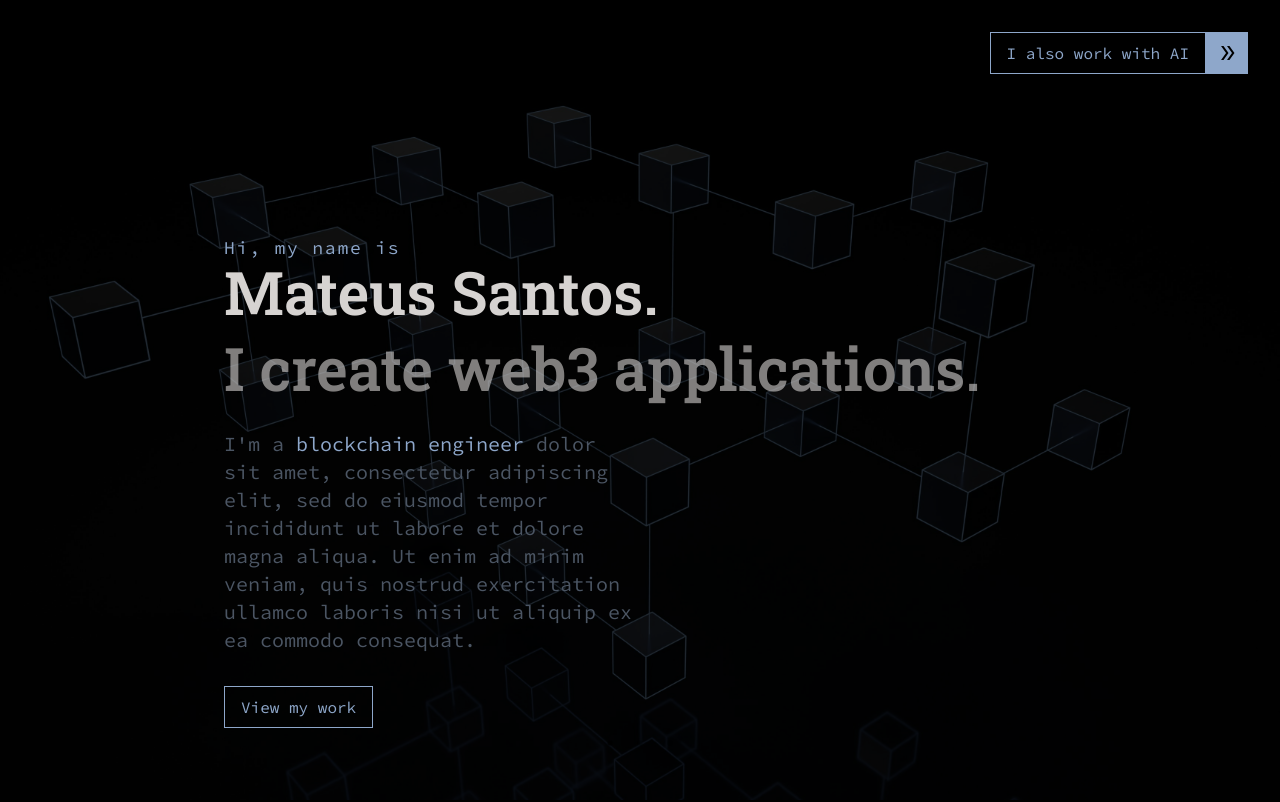
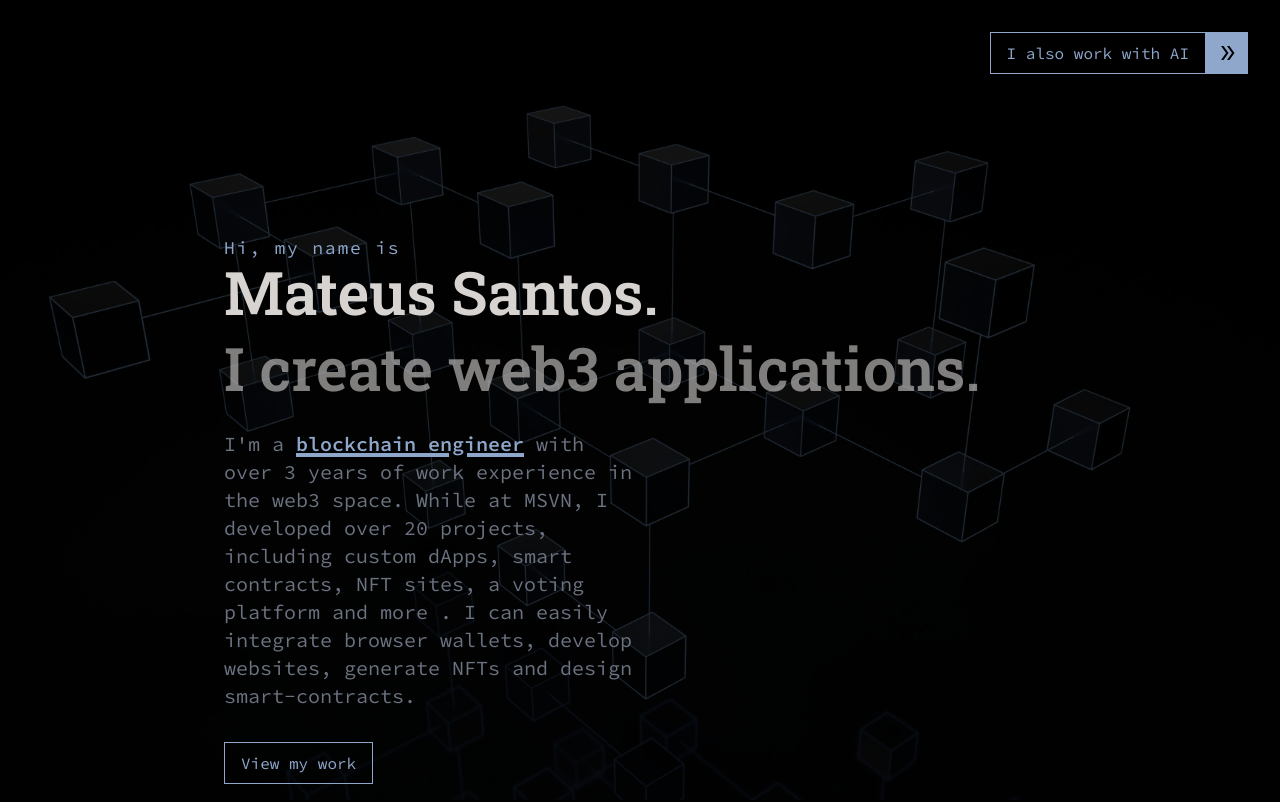
Before and after one commit to mateusap1/mateusap1.github.io, a React (Create React App) app: page / in a window 1280 px wide. Shown: the top 802 px of the page. Built offline with nearby package versions, Linux system fonts and the light colour scheme.

Commit message:
finished text for web3

```diff
--- a/src/components/Presentation.tsx
+++ b/src/components/Presentation.tsx
@@ -7,7 +7,7 @@ type PresentationProps = {
 export default ({ title, description, onViewMyWork }: PresentationProps) => {
   return (
     <div>
-      <span className="text-lg tracking-widest text-[#8EA7CA]">
+      <span className="text-lg tracking-widest text-offblue">
         Hi, my name is
       </span>
       <div className="w-full flex flex-col gap-8">
@@ -15,10 +15,10 @@ export default ({ title, description, onViewMyWork }: PresentationProps) => {
           <span className="">Mateus Santos.</span>
           <span className="opacity-60">{title}</span>
         </div>
-        <div className="w-1/2 flex flex-col text-xl">{description}</div>
+        <div className="w-1/2 flex flex-col text-xl text-gray-500">{description}</div>
         <button
           onClick={onViewMyWork}
-          className="w-fit px-4 py-2 border border-[#8EA7CA] text-[#8EA7CA] hover:opacity-75"
+          className="w-fit px-4 py-2 border border-offblue text-offblue hover:opacity-75"
         >
           View my work
         </button>
--- a/src/components/ProjectItem.tsx
+++ b/src/components/ProjectItem.tsx
@@ -1,12 +1,12 @@
 export default () => {
   return (
-    <div className="w-80 h-80 gap-4 flex flex-col border-2 border-[#8EA7CA] rounded-lg">
+    <div className="w-80 h-80 gap-4 flex flex-col border-2 border-offblue rounded-lg">
       <div className="px-8 pt-4 flex justify-between">
         <img className="w-8" src="assets/icons/folder.svg" />
 
         <img className="w-4" src="assets/icons/github.svg" />
       </div>
-      <div className="px-8 pb-4 pt-4 h-full flex flex-col gap-4 border-t-2 border-[#8EA7CA] hover:bg-[#8EA7CA] hover:cursor-pointer transition duration-150 ease-in-out">
+      <div className="px-8 pb-4 pt-4 h-full flex flex-col gap-4 border-t-2 border-offblue hover:bg-offblue hover:cursor-pointer transition duration-150 ease-in-out">
         <div className="flex flex-col gap-2 h-full">
           <span className="font-title font-bold text-xl">
             Integrating Algolia Search with WordPress Multisite
--- a/src/pages/Home.tsx
+++ b/src/pages/Home.tsx
@@ -1,4 +1,10 @@
-import { useState, useEffect, useRef, MutableRefObject } from "react";
+import {
+  useState,
+  useEffect,
+  useRef,
+  MutableRefObject,
+  ReactNode,
+} from "react";
 
 import Slider from "react-slick";
 
@@ -13,6 +19,16 @@ const backgrounds = [
   "/assets/bgai.jpg",
   "/assets/bgweb3.jpg",
 ];
+
+type BProps = {
+  children: ReactNode;
+};
+
+const B = ({ children }: BProps) => (
+  <span className="text-offblue font-semibold underline decoration-4">
+    {children}
+  </span>
+);
 
 type RoleSliderProps = {
   onChange: (idx: number) => void;
@@ -38,25 +54,28 @@ const RoleSlider = ({ onChange, onViewMyWork }: RoleSliderProps) => {
       <Presentation
         title="I create web3 applications."
         description={
-          <span className="text-xl text-gray-600">
-            I'm a <span className="text-[#8EA7CA]">blockchain engineer</span>{" "}
-            dolor sit amet, consectetur adipiscing elit, sed do eiusmod tempor
-            incididunt ut labore et dolore magna aliqua. Ut enim ad minim
-            veniam, quis nostrud exercitation ullamco laboris nisi ut aliquip ex
-            ea commodo consequat.
+          <span className="">
+            I'm a <B>blockchain engineer</B> with over 3 years of work
+            experience in the web3 space. While at MSVN, I developed over 20
+            projects, including custom dApps, smart contracts,{" "}
+            NFT sites, a voting platform and more . I can easily
+            integrate browser wallets, develop websites, generate NFTs and
+            design smart-contracts.
           </span>
         }
         onViewMyWork={() => onViewMyWork(0)}
       />
       <Presentation
-        title="I work with AI."
+        title="I work with data & AI."
         description={
-          <span className="text-xl text-gray-600">
-            I'm a <span className="text-[#8EA7CA]">blockchain engineer</span>{" "}
+          <span>
+            I'm a <span className="text-offblue">blockchain engineer</span>{" "}
             dolor sit amet, consectetur adipiscing elit, sed do eiusmod tempor
             incididunt ut labore et dolore magna aliqua. Ut enim ad minim
             veniam, quis nostrud exercitation ullamco laboris nisi ut aliquip ex
-            ea commodo consequat.
+            ea commodo consequat. My focus is high-quality mantainable code
+            while still being able to deliver things quickly by making use of
+            proper sofware engineering practices.
           </span>
         }
         onViewMyWork={() => onViewMyWork(1)}
@@ -64,8 +83,8 @@ const RoleSlider = ({ onChange, onViewMyWork }: RoleSliderProps) => {
       <Presentation
         title="I create web3 applications."
         description={
-          <span className="text-xl text-gray-600">
-            I'm a <span className="text-[#8EA7CA]">blockchain engineer</span>{" "}
+          <span>
+            I'm a <span className="text-offblue">blockchain engineer</span>{" "}
             dolor sit amet, consectetur adipiscing elit, sed do eiusmod tempor
             incididunt ut labore et dolore magna aliqua. Ut enim ad minim
             veniam, quis nostrud exercitation ullamco laboris nisi ut aliquip ex
@@ -93,7 +112,7 @@ export default () => {
   const viewMyWork = (idx: number) => {
     if (web3Ref.current == null) return;
 
-    web3Ref.current.scrollIntoView({ behavior: 'smooth', block: 'center' });
+    web3Ref.current.scrollIntoView({ behavior: "smooth", block: "center" });
   };
 
   return (
@@ -110,10 +129,10 @@ export default () => {
               onClick={() => changeBackground(1)}
               className="w-fit flex flex-row justify-center hover:opacity-75"
             >
-              <button className="border border-[#8EA7CA] px-4 py-2 text-[#8EA7CA]">
+              <button className="border border-offblue px-4 py-2 text-offblue">
                 I also work with AI
               </button>
-              <button className="border border-[#8EA7CA] bg-[#8EA7CA] px-2 py-2">
+              <button className="border border-offblue bg-offblue px-2 py-2">
                 <img src="assets/doublearrow.svg" />
               </button>
             </div>
@@ -132,7 +151,10 @@ export default () => {
       </div>
 
       <div className="w-full grid grid-cols-3 px-32 py-16">
-        <div ref={web3Ref} className="flex flex-col text-start h-full items-center justify-center gap-8 col-span-1 text-white p-8">
+        <div
+          ref={web3Ref}
+          className="flex flex-col text-start h-full items-center justify-center gap-8 col-span-1 text-white p-8"
+        >
           <span className="font-title font-semibold text-4xl">
             I developed dApps and smart contracts.
           </span>
@@ -158,7 +180,10 @@ export default () => {
           <ProjectItem />
           <ProjectItem />
         </div>
-        <div ref={web3Ref} className="flex flex-col text-end h-full items-center justify-center gap-8 col-span-1 col-start-3 text-white p-8">
+        <div
+          ref={web3Ref}
+          className="flex flex-col text-end h-full items-center justify-center gap-8 col-span-1 col-start-3 text-white p-8"
+        >
           <span className="font-title font-semibold text-4xl">
             I developed web3 projects.
           </span>
@@ -172,7 +197,10 @@ export default () => {
       </div>
 
       <div className="w-full grid grid-cols-3 px-32 py-16">
-        <div ref={web3Ref} className="flex flex-col h-full items-center justify-center gap-8 col-span-1 text-white p-8">
+        <div
+          ref={web3Ref}
+          className="flex flex-col h-full items-center justify-center gap-8 col-span-1 text-white p-8"
+        >
           <span className="font-title font-semibold text-4xl">
             I developed web3 projects.
           </span>
--- a/tailwind.config.js
+++ b/tailwind.config.js
@@ -9,6 +9,9 @@ module.exports = {
         'display': ['Source Code Pro'],
         'title': ['Roboto Slab']
       },
+      colors: {
+        'offblue': '#8EA7CA',
+      }
     },
   },
   plugins: [],
```
